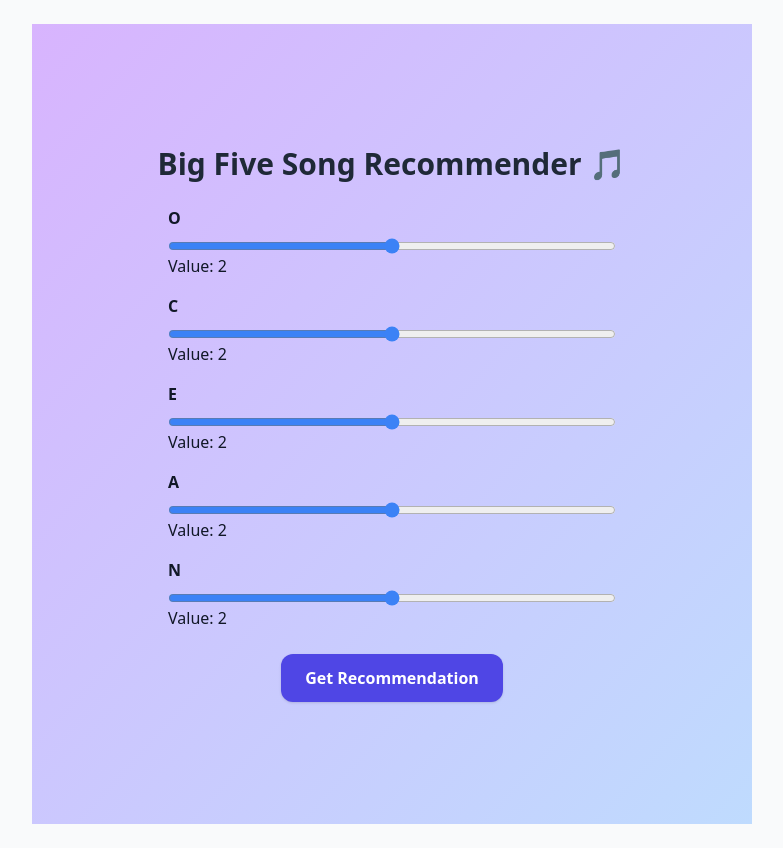
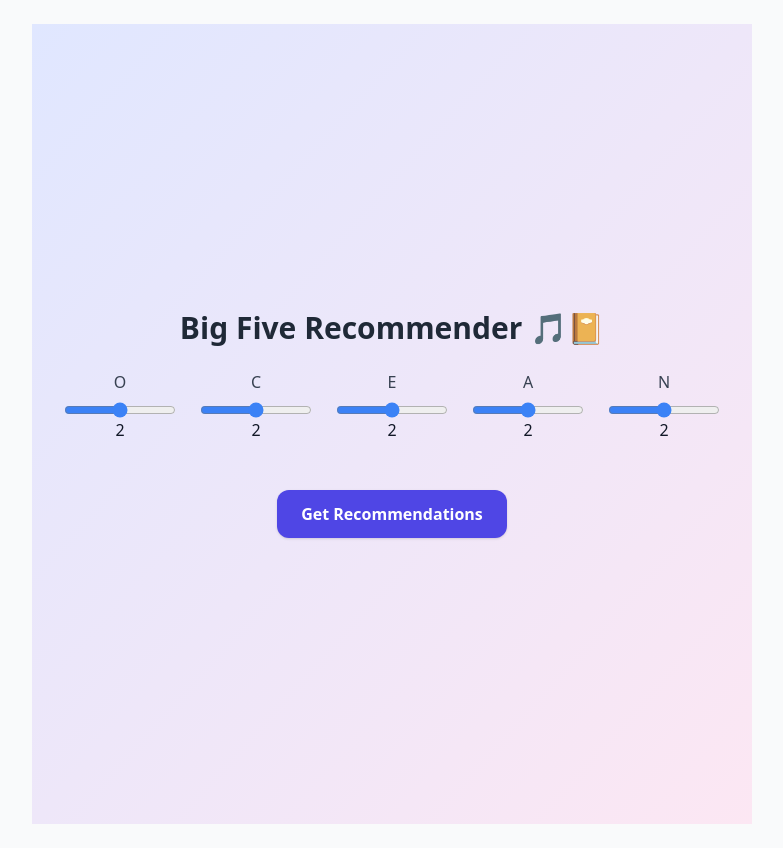
Before and after one commit to dlnrosete/bigfive-song-app, a Next.js app: page / in a window 1280 px wide. Shown: the whole page, without its empty margins (248-1031 px from the left). Built offline with nearby package versions, Linux system fonts and the light colour scheme.

Commit message:
Update page.jsx

```diff
--- a/app/page.jsx
+++ b/app/page.jsx
@@ -1,7 +1,8 @@
 "use client";
 
 import { useState } from "react";
-import songs from "../data/songs-1.json";
+import songs from "@/data/songs-1.json";
+import diaries from "@/data/mbti_diaries_v10.json";
 
 export default function Home() {
   const [traits, setTraits] = useState({
@@ -11,56 +12,78 @@ export default function Home() {
     A: 2,
     N: 2,
   });
-  const [recommendation, setRecommendation] = useState("");
+
+  const [song, setSong] = useState("");
+  const [diary, setDiary] = useState(null);
 
   const handleChange = (trait, value) => {
     setTraits((prev) => ({ ...prev, [trait]: parseInt(value) }));
   };
 
   const handleSubmit = () => {
-    const key = `O${traits.O}-C${traits.C}-E${traits.E}-A${traits.A}-N${traits.N}`;
+    const key = `O${traits.O}C${traits.C}E${traits.E}A${traits.A}N${traits.N}`;
+
+    // Song recommendation
     if (songs[key]) {
-      // Pick a random song from the array for variety
-      const randomSong =
-        songs[key][Math.floor(Math.random() * songs[key].length)];
-      setRecommendation(randomSong);
+      const randomSong = songs[key][Math.floor(Math.random() * songs[key].length)];
+      setSong(randomSong);
     } else {
-      setRecommendation("No song found for this combo.");
+      setSong("No song found for this combo.");
+    }
+
+    // Diary recommendation
+    if (diaries[key]) {
+      setDiary(diaries[key]);
+    } else {
+      setDiary(null);
     }
   };
 
   return (
-    <main className="flex min-h-screen flex-col items-center justify-center p-8 bg-gradient-to-br from-purple-300 to-blue-200">
-      <h1 className="text-3xl font-bold mb-6">Big Five Song Recommender 🎵</h1>
+    <main className="flex min-h-screen flex-col items-center justify-center p-8 bg-gradient-to-br from-indigo-100 to-pink-100">
+      <h1 className="text-3xl font-bold mb-6 text-gray-800">Big Five Recommender 🎵📔</h1>
 
-      <div className="grid gap-4 w-full max-w-md">
+      {/* Sliders */}
+      <div className="grid grid-cols-2 md:grid-cols-5 gap-6 mb-8">
         {["O", "C", "E", "A", "N"].map((trait) => (
-          <div key={trait} className="flex flex-col">
-            <label className="mb-2 font-semibold">{trait}</label>
+          <div key={trait} className="flex flex-col items-center">
+            <label className="mb-2 font-medium text-gray-700">{trait}</label>
             <input
               type="range"
               min="1"
               max="3"
               value={traits[trait]}
               onChange={(e) => handleChange(trait, e.target.value)}
-              className="w-full"
+              className="w-24"
             />
-            <span>Value: {traits[trait]}</span>
+            <span>{traits[trait]}</span>
           </div>
         ))}
       </div>
 
       <button
         onClick={handleSubmit}
-        className="mt-6 px-6 py-3 bg-indigo-600 text-white rounded-xl shadow hover:bg-indigo-700"
+        className="mt-4 px-6 py-3 bg-indigo-600 text-white rounded-xl shadow hover:bg-indigo-700"
       >
-        Get Recommendation
+        Get Recommendations
       </button>
 
-      {recommendation && (
-        <div className="mt-6 p-4 bg-white rounded-xl shadow-md">
-          <h2 className="text-xl font-bold">Recommended Song:</h2>
-          <p className="mt-2 text-lg">{recommendation}</p>
+      {/* Song recommendation */}
+      {song && (
+        <div className="mt-6 p-4 bg-white rounded-xl shadow-md max-w-xl text-center">
+          <h2 className="text-xl font-semibold mb-2">🎵 Recommended Song</h2>
+          <p className="text-gray-700">{song}</p>
+        </div>
+      )}
+
+      {/* Diary recommendation */}
+      {diary && (
+        <div className="mt-6 p-6 bg-white rounded-2xl shadow-lg max-w-xl text-gray-800 text-left">
+          <h2 className="text-xl font-semibold mb-2">📔 Diary Entry</h2>
+          <p className="text-sm text-gray-500 mb-2">
+            Match: {diary.mbti} ({diary.ocean})
+          </p>
+          <p className="leading-relaxed">{diary.entry}</p>
         </div>
       )}
     </main>
```
